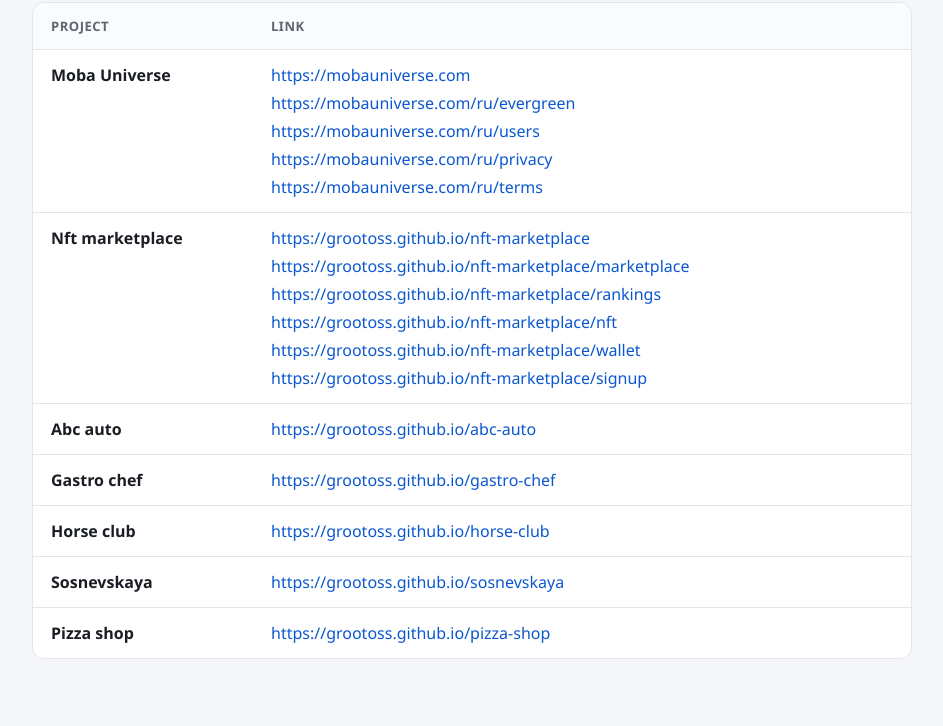
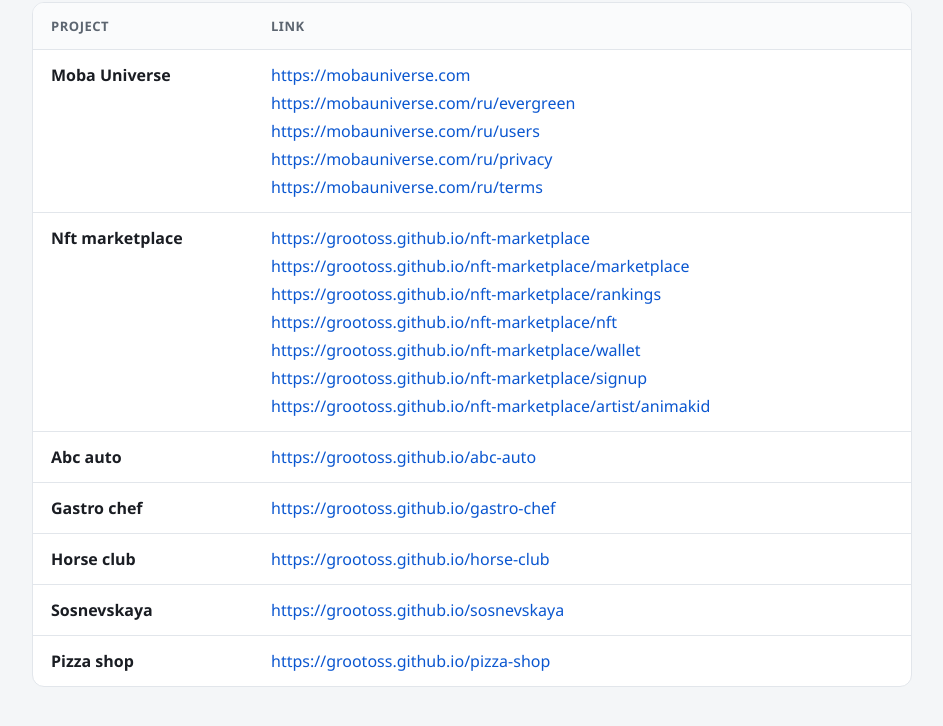
Before and after one commit to Grootoss/grootoss.github.io, a plain HTML site: page index.html in a window 1280 px wide. Shown: the part 108-834 px from the top of the page, without its empty margins (168-1111 px from the left). Drawn offline with Linux system fonts and the light colour scheme.

Commit message:
pages: blank

```diff
--- a/index.html
+++ b/index.html
@@ -3,7 +3,8 @@
   <head>
     <meta charset="UTF-8" />
     <meta name="viewport" content="width=device-width, initial-scale=1" />
-    <title>Projects</title>
+    <base target="_blank" />
+    <title>Grootoss projects</title>
     <style>
       :root {
         color-scheme: light;
@@ -145,7 +146,9 @@
               <td class="project">Moba Universe</td>
               <td>
                 <div class="links">
-                  <a href="https://mobauniverse.com">https://mobauniverse.com</a>
+                  <a href="https://mobauniverse.com"
+                    >https://mobauniverse.com</a
+                  >
                   <a href="https://mobauniverse.com/ru/evergreen"
                     >https://mobauniverse.com/ru/evergreen</a
                   >
@@ -184,6 +187,11 @@
                   <a href="https://grootoss.github.io/nft-marketplace/signup"
                     >https://grootoss.github.io/nft-marketplace/signup</a
                   >
+                  <a
+                    href="https://grootoss.github.io/nft-marketplace/artist/animakid"
+                  >
+                    https://grootoss.github.io/nft-marketplace/artist/animakid
+                  </a>
                 </div>
               </td>
             </tr>
```
